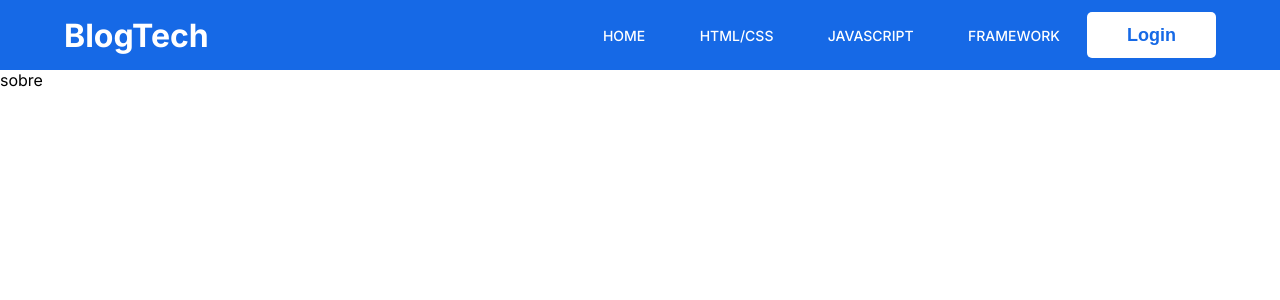
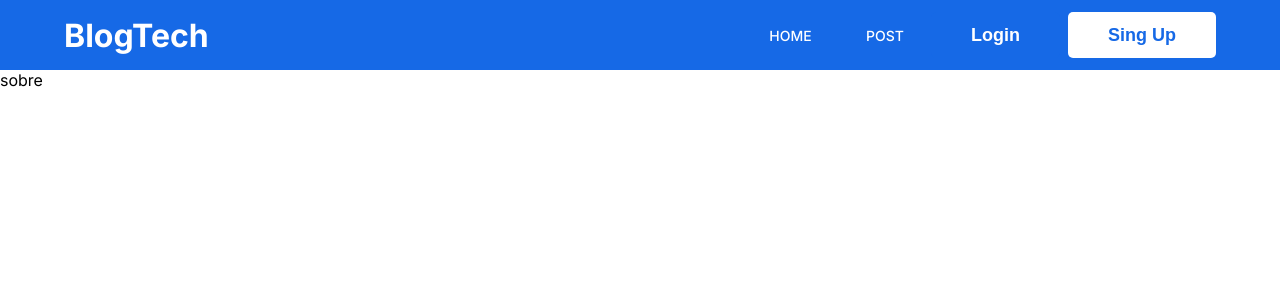
Before and after one commit to Luis-Felipe-N/blog, a Next.js app: page /sobre in a window 1280 px wide. Shown: the top 300 px of the page. Built offline with nearby package versions, Linux system fonts and the light colour scheme; no server answers.

Commit message:
add btn singup

```diff
--- a/src/components/Header.jsx
+++ b/src/components/Header.jsx
@@ -50,19 +50,10 @@ export default function Header() {
                             Home
                         </NavLink>
                     </li>
-                    <li>
-                        <NavLink to="/sobre">
-                            HTML/CSS
-                        </NavLink>
-                    </li>
-                    <li>
-                    <NavLink to="/Política">
-                            JAVASCRIPT
-                        </NavLink>
-                    </li>
+
                     <li>
                     <NavLink to="/posts">
-                            FRAMEWORK
+                            post
                         </NavLink>
                     </li>
                     <li  className={styles.menu_profile}>
@@ -79,7 +70,12 @@ export default function Header() {
 
                             </>)
                             :
-                            <Button onClick={()=> {Router.push("/login")}}>Login</Button>
+                            <div className={styles.container_btns}>
+                                <Button isInverse onClick={()=> {Router.push("/login")}}>Login</Button>
+                                <Button onClick={()=> {Router.push("/singup")}}>Sing Up</Button>
+
+                            </div>
+
                         }
                     </li>
                 </ul>
--- a/src/pages/login.jsx
+++ b/src/pages/login.jsx
@@ -22,6 +22,11 @@ export default function Login() {
         e.preventDefault()
 
         setLoaging(true)
+        if (senha.lenght < 6) {
+            setErrorSenha('Senha muito curta!')
+            setLoaging(false)
+            return
+        }
         const response = await singInEmailPassword(email, senha)
 
         if ( response.sucess ) {
--- a/src/styles/components/Header.module.scss
+++ b/src/styles/components/Header.module.scss
@@ -28,10 +28,12 @@
         .menu_profile  {
             position: relative;
 
-            button {margin: 0;}
+            button {
+                margin: 0;
+                cursor: pointer;
+            }
 
             .button_icon {
-                cursor: pointer;
                 background-color: transparent;
                 border: 0;
                 border-radius: 100%;
@@ -68,7 +70,6 @@
                         border-radius:0;
                         width: 100%;
                         padding: .7rem;
-                        cursor: pointer;
                         height: 100%;
 
                     }
@@ -106,8 +107,9 @@
             }
         }
 
-        li button {
-            margin-left: 2rem;
+        .container_btns {
+            display: flex;
+            gap: .5rem;
         }
     }
 
@@ -138,11 +140,15 @@
                 }
             }
 
-            li button {
-                margin-left: 0;
-                background-color: $color-primary;
-                color: white;
+            .container_btns {
+                flex-direction: column-reverse;
             }
+
+            // li button {
+            //     margin-left: 0;
+            //     background-color: $color-primary;
+            //     color: white;
+            // }
         }
 
         [data-menu-mobile] {
--- a/src/styles/components/button.module.scss
+++ b/src/styles/components/button.module.scss
@@ -22,7 +22,7 @@
 }
 
 .button_inverse {
-    padding: 1rem 48px;
+    padding: .8rem 40px;
     border: none;
     border-radius: 5px;
     cursor: pointer;
```
